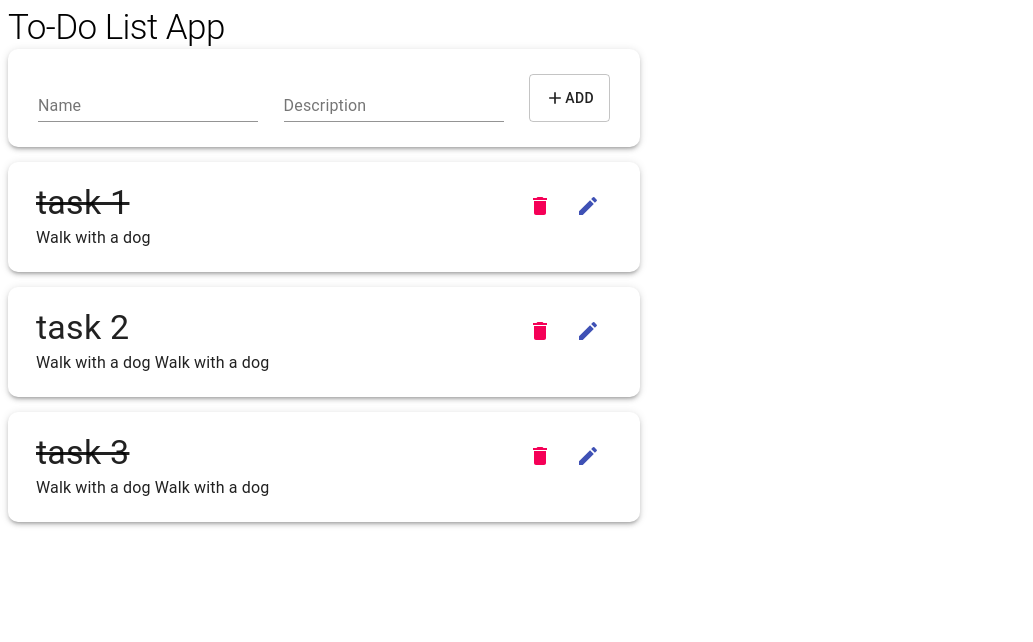
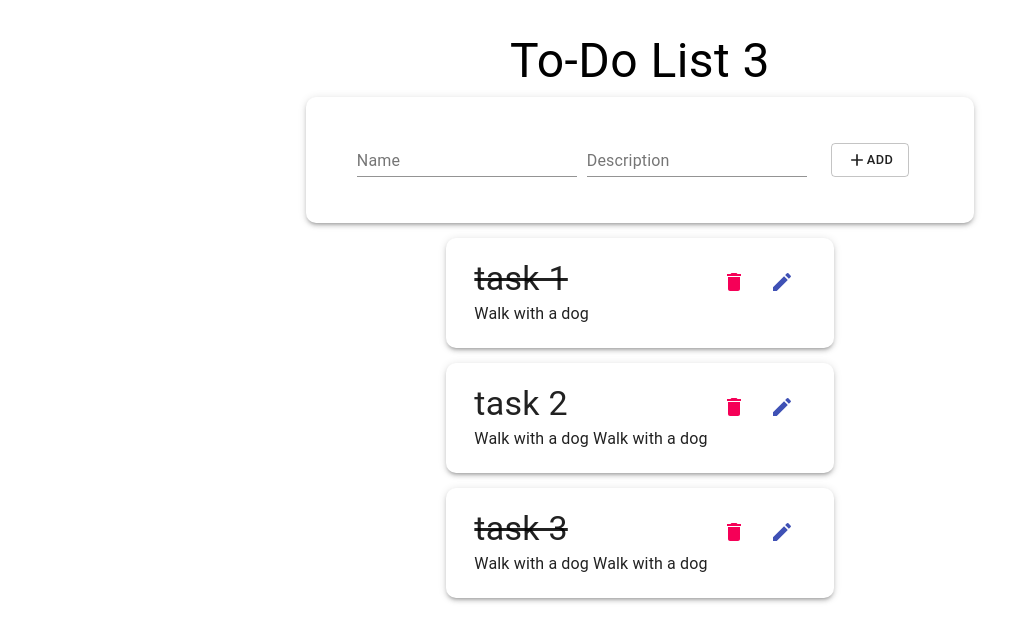
Before and after one commit to Kutsuruk/todo-app, a React (Create React App) app: page / in a window 1280 px wide. Shown: the top 642 px of the page, without its empty margins (0-1033 px from the left). Built offline with nearby package versions, Linux system fonts and the light colour scheme.

Commit message:
Added style for Header and Panel components. Rewrite MUI root styles using makeStyles hook.

```diff
--- a/package.json
+++ b/package.json
@@ -15,6 +15,7 @@
     "@types/node": "^16.7.13",
     "@types/react": "^18.0.0",
     "@types/react-dom": "^18.0.0",
+    "node-sass": "^7.0.3",
     "react": "^18.2.0",
     "react-dom": "^18.2.0",
     "react-scripts": "5.0.1",
--- a/src/App.module.scss
+++ b/src/App.module.scss
@@ -0,0 +1,8 @@
+.mainContainer {
+  display: flex;
+  justify-content: center;
+  flex-direction: column;
+  align-items: center;
+
+  margin-top: 2%;
+}
--- a/src/App.tsx
+++ b/src/App.tsx
@@ -4,6 +4,7 @@ import Panel from "./components/Panel/Panel";
 import {Box} from "@material-ui/core";
 import TodoList from "./components/TodoList/TodoList";
 import {Todo} from "./types";
+import classes from './App.module.scss'
 
 function App() {
     const todoListInitialState = [
@@ -55,8 +56,8 @@ function App() {
 
   return (
       <div>
-          <Box style={{width: '50%'}} display='flex' flexDirection='column'>
-              <Header />
+          <Box className={classes.mainContainer}>
+              <Header todoCount={todoLists.length} />
               <Panel onAddTodo={onAddTodo} />
               <TodoList
                   onEditTodo={onEditTodo}
--- a/src/components/Header/Header.tsx
+++ b/src/components/Header/Header.tsx
@@ -1,12 +1,19 @@
 import React, {FC} from "react";
-import {Box, Typography} from "@material-ui/core";
+import {Box, makeStyles, Typography} from "@material-ui/core";
+import {HeaderProps} from "../../types";
 
-
-const Header:FC = () => {
+const Header:FC<HeaderProps> = ({todoCount}) => {
+    const useStyles = makeStyles({
+        heading: {
+            fontSize: '3rem',
+            textAlign: 'left',
+        }
+    })
+    const classes = useStyles();
     return(
         <Box>
-            <Typography style={{fontSize: '35px', textAlign: 'left'}} variant="h1" component="h1">
-                To-Do List App
+            <Typography className={classes.heading} component="h1">
+                To-Do List {todoCount}
             </Typography>
         </Box>
     )
--- a/src/components/Panel/Panel.tsx
+++ b/src/components/Panel/Panel.tsx
@@ -1,6 +1,6 @@
 import React, {FC, useState} from "react";
 import {PanelProps} from "../../types";
-import {Button, Paper, TextField} from "@material-ui/core";
+import {Button, makeStyles, Paper, TextField} from "@material-ui/core";
 import AddIcon from '@mui/icons-material/Add';
 
 const Panel:FC<PanelProps> = ({onAddTodo}) => {
@@ -16,12 +16,42 @@ const Panel:FC<PanelProps> = ({onAddTodo}) => {
         setTodo({name: '', description: ''})
     }
 
+    const useStyles = makeStyles({
+        panelPaperWrapper: {
+            padding: '2.5% 4%',
+            borderRadius: '10px',
+        },
+        nameField: {
+            marginRight: '10px',
+        },
+        descriptionField: {
+            marginRight: '10px',
+        },
+        addButton: {
+            margin: '14px',
+            fontSize: '0.8rem'
+        }
+    })
+    const classes = useStyles()
+
     return(
-        <Paper elevation={3} style={{padding: '25px 30px', borderRadius: '10px', display: 'flex', justifyContent: 'space-between', alignContent: 'center', gap: '2px'}}>
-            <TextField name='name' label='Name' value={todo.name} onChange={onChange} />
-            <TextField name='description' label='Description' value={todo.description} onChange={onChange} />
+        <Paper className={classes.panelPaperWrapper} elevation={3}>
+            <TextField
+                className={classes.nameField}
+                name='name'
+                label='Name'
+                value={todo.name}
+                onChange={onChange}
+            />
+            <TextField
+                className={classes.descriptionField}
+                name='description'
+                label='Description'
+                value={todo.description}
+                onChange={onChange}
+            />
 
-            <Button onClick={onButtonClick} variant="outlined">
+            <Button className={classes.addButton} onClick={onButtonClick} variant="outlined">
                 <AddIcon fontSize='small' />Add
             </Button>
         </Paper>
--- a/src/types.ts
+++ b/src/types.ts
@@ -29,3 +29,7 @@ export type TodoItemProps = {
     onCheckTodo: (id: Todo['id']) => void,
     onEditTodo: (id: Todo['id']) => void,
 }
+
+export type HeaderProps = {
+    todoCount: number
+}
```
Also changed, not shown: 1 other file (tests, documents, lock files or other folders).
